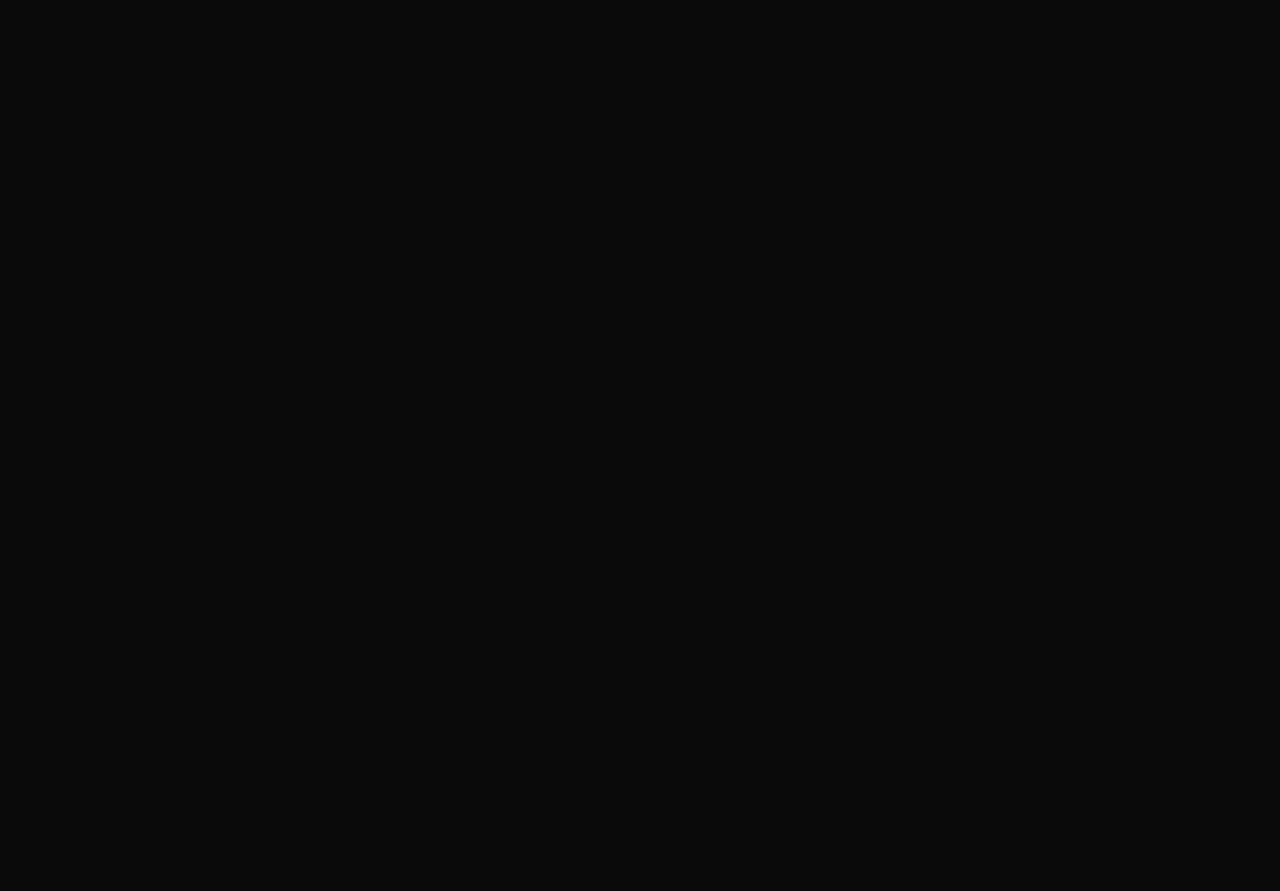
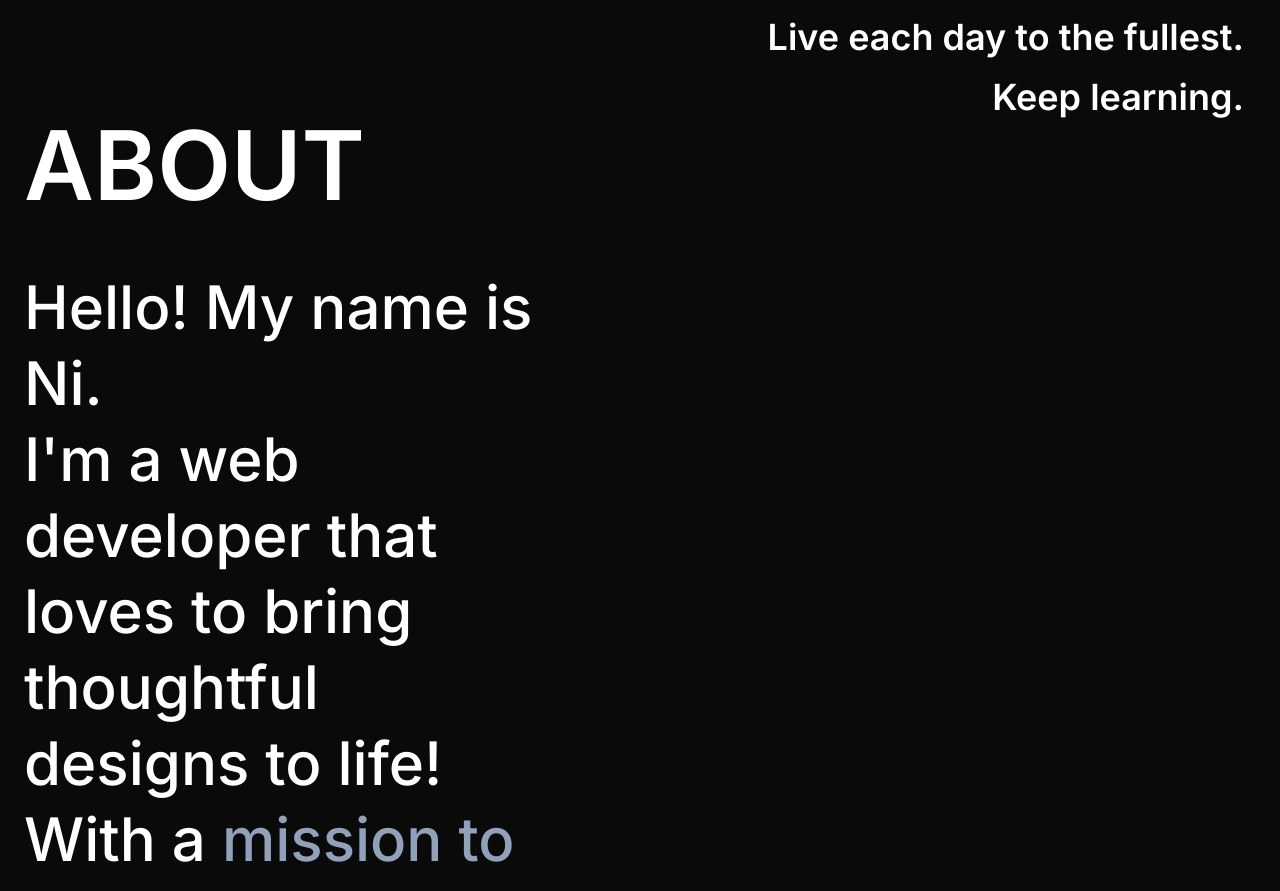
Before and after one commit to nihatran/nitran-portfolio, a Next.js app: page / in a window 1280 px wide. Shown: the part 867-1758 px from the top of the page. Before the commit the page ends 800 px from the top, so only its background shows below. Built offline with nearby package versions, Linux system fonts and the light colour scheme.

Commit message:
Add about

```diff
--- a/app/page.tsx
+++ b/app/page.tsx
@@ -2,6 +2,7 @@
 
 import Header from "@/components/header";
 import Home from "@/components/home";
+import About from "@/components/about";
 
 export default function Portfolio() {
   return (
@@ -10,6 +11,9 @@ export default function Portfolio() {
         <Header />
         <Home />
       </section>
+      <section id="about">
+        <About />
+      </section>
     </div>
   );
 }
--- /dev/null
+++ b/components/about.tsx
@@ -0,0 +1,23 @@
+export default function About() {
+  return (
+    <div className="flex md:flex-col flex-col-reverse justify-end md:justify-between md:h-svh p-6">
+      <div className="flex flex-col md:items-end text-2xl md:text-4xl font-semibold gap-2 md:gap-5 px-3">
+        <p>Take on challenges without fear of failure.</p>
+        <p>Live each day to the fullest.</p>
+        <p>Keep learning.</p>
+      </div>
+      <div className="flex flex-col gap-9 md:gap-14 md:items-start mb-6 px-3 md:px-0">
+        <h2 className="md:text-8xl text-5xl font-semibold">ABOUT</h2>
+        <div className="md:w-[40vw] md:leading-19 md:text-6xl text-3xl font-medium md:mb-0 mb-7">
+          <p>Hello! My name is Ni.</p>
+          <p>
+            I'm a web developer that loves to bring thoughtful designs to life!
+            With a<span className="text-slate-400"> mission to amaze</span>, I'm
+            focused on building intuitive and engaging digital experiences for
+            all.
+          </p>
+        </div>
+      </div>
+    </div>
+  );
+}
```
